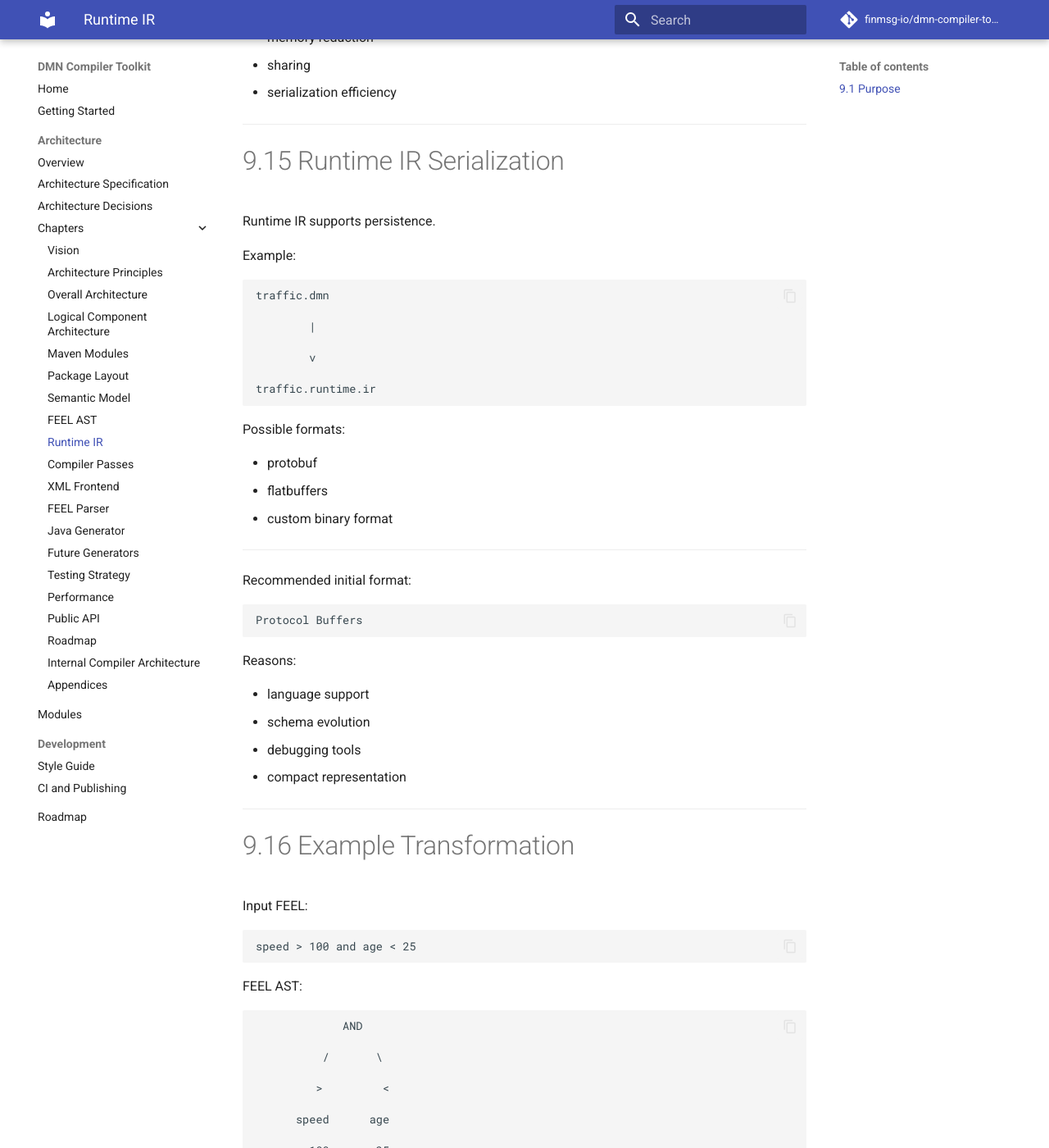
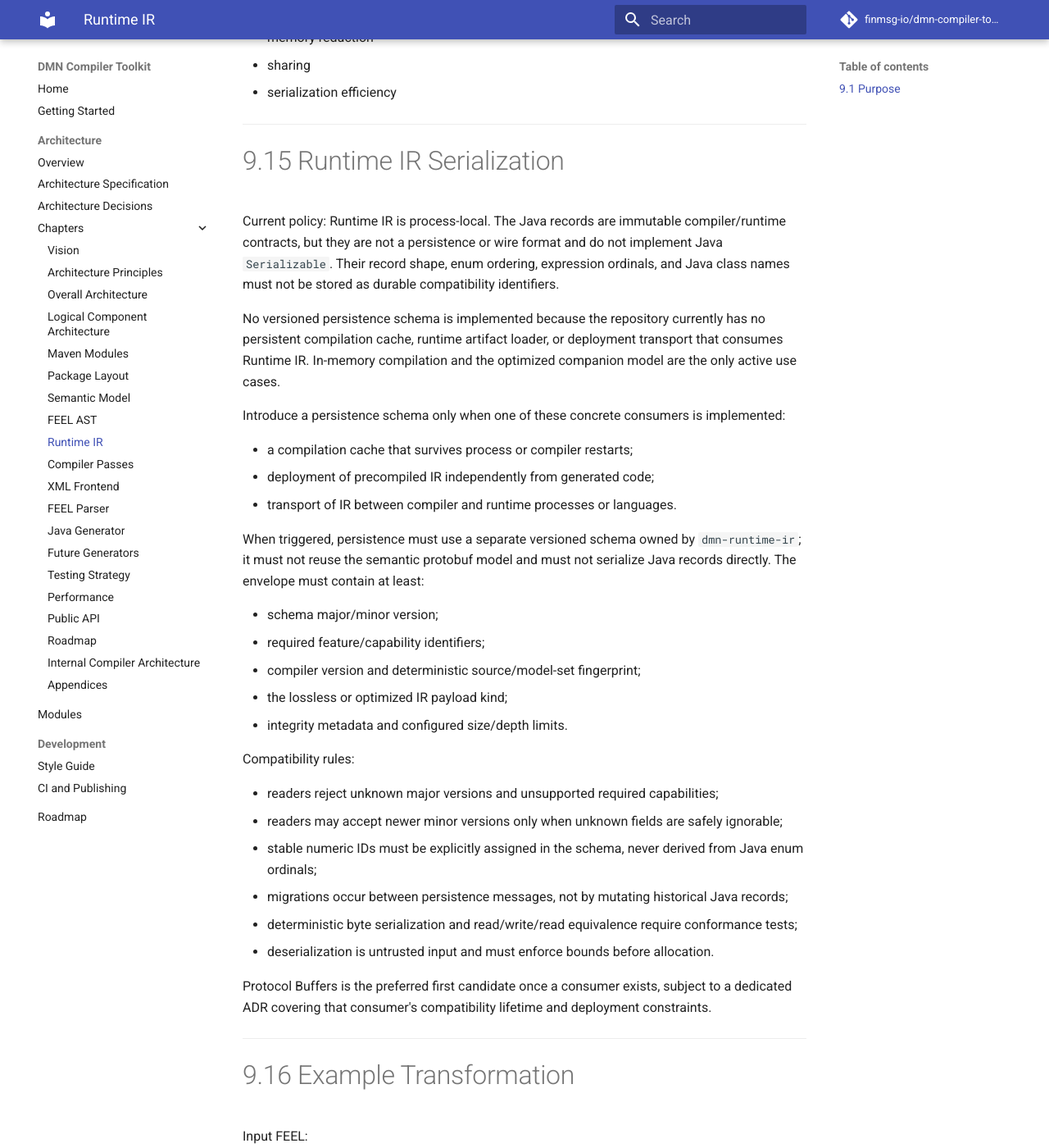
Before and after one commit to finmsg-io/dmn-compiler-toolkit, an MkDocs documentation site: the page built from docs/architecture/chapters/09-Runtime IR.md, in a window 1280 px wide and 1400 px high, scrolled down 14025 px. Shown: the whole window at 82% size. Built offline with MkDocs 1.6.1 and Material for MkDocs 9.7.7, drawn with Linux system fonts in a browser that asks for light colours; comment, search, counter and statistics services are not loaded.

Commit message:
Defined and documented the Runtime IR serialization and compatibility policy

````diff
--- a/docs/architecture/chapters/09-Runtime IR.md
+++ b/docs/architecture/chapters/09-Runtime IR.md
@@ -692,40 +692,43 @@ Benefits:
 
 # 9.15 Runtime IR Serialization
 
-Runtime IR supports persistence.
+Current policy: Runtime IR is process-local. The Java records are immutable compiler/runtime
+contracts, but they are not a persistence or wire format and do not implement Java
+`Serializable`. Their record shape, enum ordering, expression ordinals, and Java class names must
+not be stored as durable compatibility identifiers.
 
-Example:
+No versioned persistence schema is implemented because the repository currently has no persistent
+compilation cache, runtime artifact loader, or deployment transport that consumes Runtime IR.
+In-memory compilation and the optimized companion model are the only active use cases.
 
-``` text
-traffic.dmn
+Introduce a persistence schema only when one of these concrete consumers is implemented:
 
-        |
+- a compilation cache that survives process or compiler restarts;
+- deployment of precompiled IR independently from generated code;
+- transport of IR between compiler and runtime processes or languages.
 
-        v
+When triggered, persistence must use a separate versioned schema owned by `dmn-runtime-ir`; it
+must not reuse the semantic protobuf model and must not serialize Java records directly. The
+envelope must contain at least:
 
-traffic.runtime.ir
-```
+- schema major/minor version;
+- required feature/capability identifiers;
+- compiler version and deterministic source/model-set fingerprint;
+- the lossless or optimized IR payload kind;
+- integrity metadata and configured size/depth limits.
 
-Possible formats:
+Compatibility rules:
 
--   protobuf
--   flatbuffers
--   custom binary format
+- readers reject unknown major versions and unsupported required capabilities;
+- readers may accept newer minor versions only when unknown fields are safely ignorable;
+- stable numeric IDs must be explicitly assigned in the schema, never derived from Java enum
+  ordinals;
+- migrations occur between persistence messages, not by mutating historical Java records;
+- deterministic byte serialization and read/write/read equivalence require conformance tests;
+- deserialization is untrusted input and must enforce bounds before allocation.
 
-------------------------------------------------------------------------
-
-Recommended initial format:
-
-``` text
-Protocol Buffers
-```
-
-Reasons:
-
--   language support
--   schema evolution
--   debugging tools
--   compact representation
+Protocol Buffers is the preferred first candidate once a consumer exists, subject to a dedicated
+ADR covering that consumer's compatibility lifetime and deployment constraints.
 
 ------------------------------------------------------------------------
 
````
Also changed, not shown: docs/architecture/adr/adrs-all.md (+46 -1 lines), docs/architecture/chapters/18-Roadmap.md (+1 -0 lines), docs/modules.md (+1 -1 lines), docs/todos/dmn-runtime-ir/assessment-dmn-runtime-ir.md (+8 -5 lines), 1 other file.
